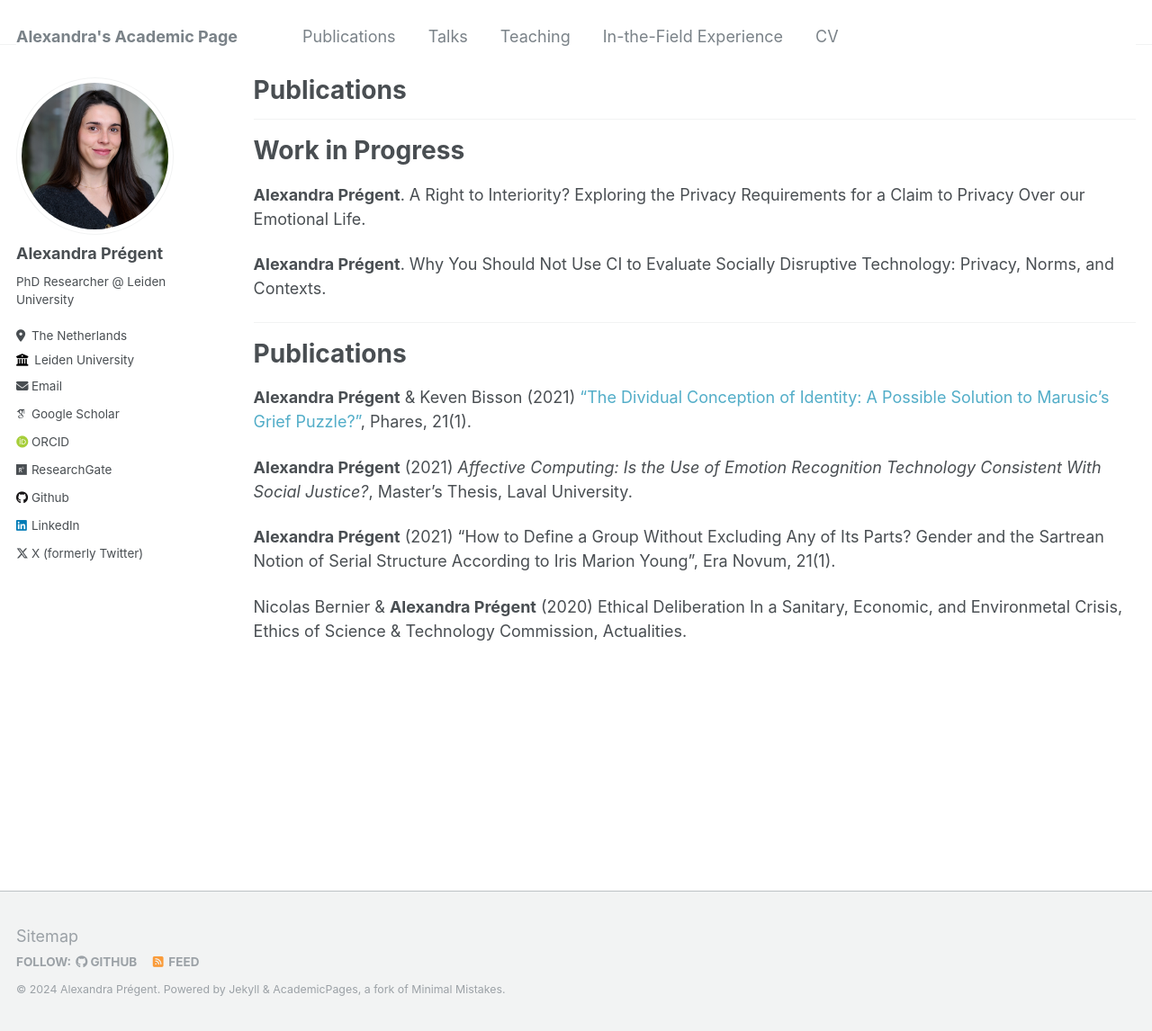
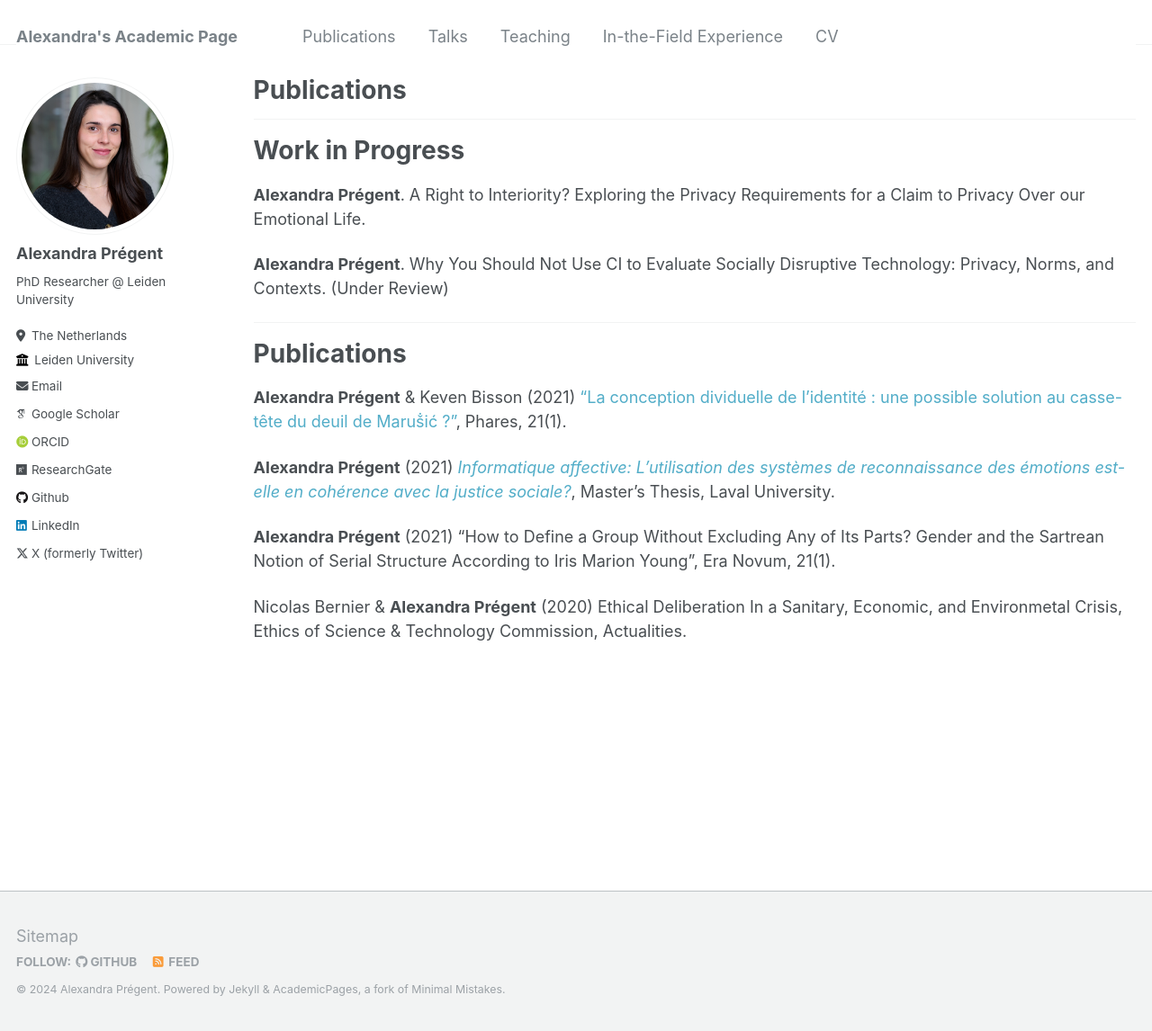
Before and after one commit to AlexandraPregent/AlexandraPregent.github.io, a Jekyll site: the page built from _pages/publications.md, in a window 1280 px wide and 1146 px high. Shown: the whole window at 90% size. Built offline with Jekyll 4.4.1, drawn with Linux system fonts in a browser that asks for light colours; some web fonts are replaced.

Commit message:
Update publications.md

```diff
--- a/_pages/publications.md
+++ b/_pages/publications.md
@@ -10,15 +10,15 @@ author_profile: true
 
 **Alexandra Prégent**. A Right to Interiority? Exploring the Privacy Requirements for a Claim to Privacy Over our Emotional Life.
 
-**Alexandra Prégent**. Why You Should Not Use CI to Evaluate Socially Disruptive Technology: Privacy, Norms, and Contexts.
+**Alexandra Prégent**. Why You Should Not Use CI to Evaluate Socially Disruptive Technology: Privacy, Norms, and Contexts. (Under Review)
 
 ****
 
 # Publications
 
-**Alexandra Prégent** & Keven Bisson (2021) <a href="https://philpapers.org/rec/PRGLCD" style="text-decoration:none">“The Dividual Conception of Identity: A Possible Solution to Marusic’s Grief Puzzle?”</a>, Phares, 21(1).
+**Alexandra Prégent** & Keven Bisson (2021) <a href="https://philpapers.org/rec/PRGLCD" style="text-decoration:none">“La conception dividuelle de l’identité : une possible solution au casse-tête du deuil de Maruṧić ?”</a>, Phares, 21(1).
 
-**Alexandra Prégent** (2021) *Affective Computing: Is the Use of Emotion Recognition Technology Consistent With Social Justice?*, Master’s Thesis, Laval University.
+**Alexandra Prégent** (2021) <a href="https://philpapers.org/rec/PRGLCD" style="text-decoration:none">*Informatique affective: L’utilisation des systèmes de reconnaissance des émotions est-elle en cohérence avec la justice sociale?*</a>, Master’s Thesis, Laval University.
 
 **Alexandra Prégent** (2021) “How to Define a Group Without Excluding Any of Its Parts? Gender and the Sartrean Notion of Serial Structure According to Iris Marion Young”, Era Novum, 21(1).
 
```
